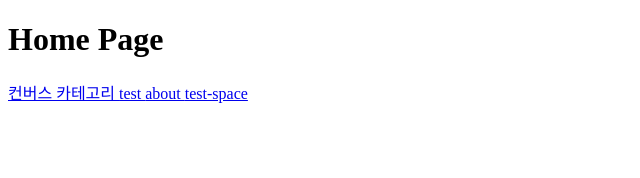
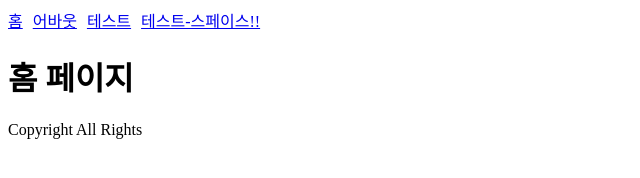
Before and after one commit to ohyoungkyu/my-blog-2022-05-31, a Gatsby site: page / in a window 1280 px wide. Shown: the whole page, without its empty margins (0-640 px from the left). Built offline with nearby package versions, Linux system fonts and the light colour scheme; Gatsby itself is replaced by a stand-in of ours.

Commit message:
Layout 컴포넌트 도입하여, Head 컴포넌트를 대체

```diff
--- /dev/null
+++ b/src/components/layout.js
@@ -0,0 +1,23 @@
+import { Link } from "gatsby";
+import React from "react";
+
+function Layout({ children }) {
+  return (
+    <>
+      <main>
+        <div style={{ display: "flex", gap: 10 }}>
+          <Link to="/">홈</Link>
+          <Link to="/about">어바웃</Link>
+          <Link to="/test">테스트</Link>
+          <Link to="/test-space">테스트-스페이스!!</Link>
+        </div>
+
+        {children}
+
+        <div>Copyright All Rights</div>
+      </main>
+    </>
+  );
+}
+
+export default Layout;
--- a/src/pages/index.js
+++ b/src/pages/index.js
@@ -1,16 +1,13 @@
 import React from "react";
-import { Link } from "gatsby";
+import Layout from "../components/layout";
 
 const IndexPage = () => {
   return (
-    <main>
-      <title>Home Page</title>
-      <h1>Home Page</h1>
-      <Link to="https://converse.co.kr/index.html"> 컨버스 카테고리 </Link>
-      <Link to="/test"> test </Link>
-      <Link to="/about"> about </Link>
-      <Link to="/test-space"> test-space </Link>
-    </main>
+    <Layout>
+      <title>홈</title>
+
+      <h1>홈 페이지</h1>
+    </Layout>
   );
 };
 
--- a/src/pages/test-space.js
+++ b/src/pages/test-space.js
@@ -1,11 +1,13 @@
 import React from "react";
+import Layout from "../components/layout";
 
 function TestSpacePage() {
   return (
-    <main>
+    <Layout>
       <title>테스트 스페이스</title>
+
       <h1>테스트 스페이스 페이지 입니다.</h1>
-    </main>
+    </Layout>
   );
 }
 
--- a/src/pages/test.js
+++ b/src/pages/test.js
@@ -1,11 +1,13 @@
 import React from "react";
+import Layout from "../components/layout";
 
 function TestPage() {
   return (
-    <main>
+    <Layout>
       <title>테스트</title>
+
       <h1>테스트 페이지 입니다.</h1>
-    </main>
+    </Layout>
   );
 }
 
```
Also changed, not shown: src/pages/about.js (+4 -3 lines).
